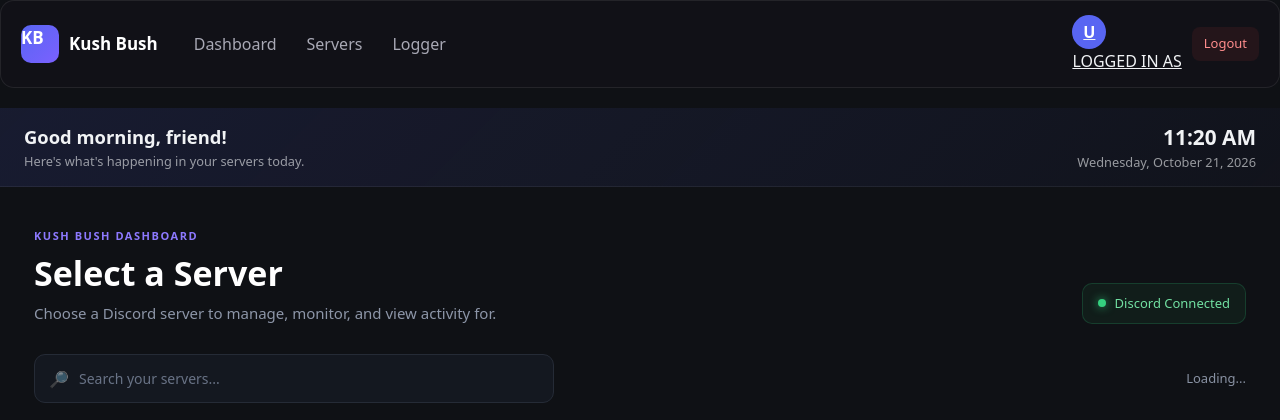
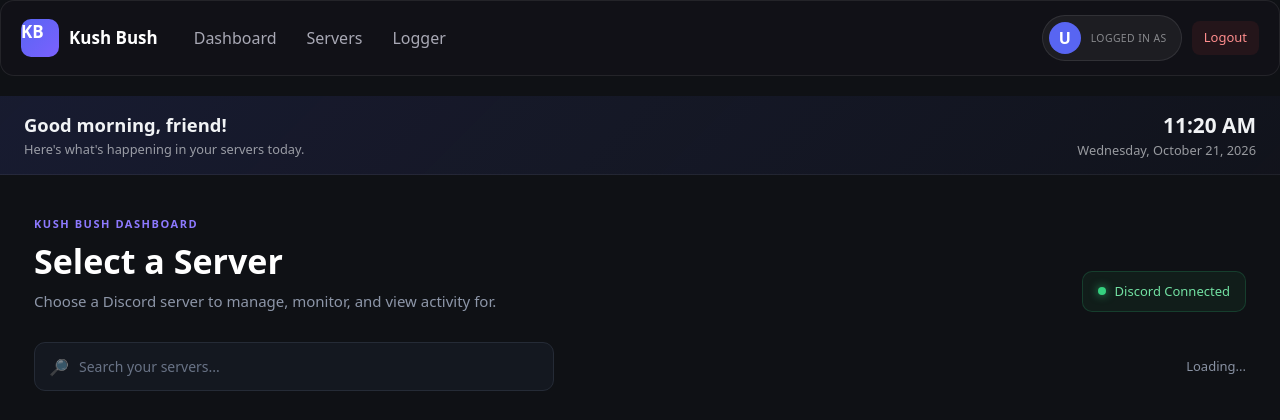
Before and after one commit to poos241/Discord-Testing-Bot-Grounds-V1, a Flask app: page /servers in a window 1280 px wide. Shown: the top 420 px of the page. Run offline with Flask 3, Linux system fonts and the light colour scheme; the visitor is signed in with stand-in values (Sample User, id 1); data that the repository does not hold is empty.

Commit message:
Web dashboard: user pill styles

```diff
--- a/Discord Bot Templet Mde With Python/web/static/css/app.css
+++ b/Discord Bot Templet Mde With Python/web/static/css/app.css
@@ -940,6 +940,76 @@ a:hover {
 }
 
 
+.user-pill {
+
+    display: flex;
+
+    align-items: center;
+
+    gap: 10px;
+
+    padding: 6px 14px 6px 6px;
+
+    background: rgba(255,255,255,0.05);
+
+    border: 1px solid rgba(255,255,255,0.09);
+
+    border-radius: 99px;
+
+    cursor: pointer;
+
+    transition: background .12s, border-color .12s;
+
+    text-decoration: none;
+
+    color: inherit;
+
+}
+
+
+.user-pill:hover {
+
+    background: rgba(255,255,255,0.09);
+
+    border-color: rgba(255,255,255,0.16);
+
+}
+
+
+.user-pill .user-avatar,
+.user-pill .user-avatar-placeholder {
+
+    width: 32px;
+
+    height: 32px;
+
+}
+
+
+.user-pill-label {
+
+    font-size: .65rem;
+
+    opacity: .5;
+
+    letter-spacing: .04em;
+
+    line-height: 1;
+
+}
+
+
+.user-pill-name {
+
+    font-size: .85rem;
+
+    font-weight: 700;
+
+    line-height: 1.2;
+
+}
+
+
 .user-avatar {
 
     width: 34px;
```
